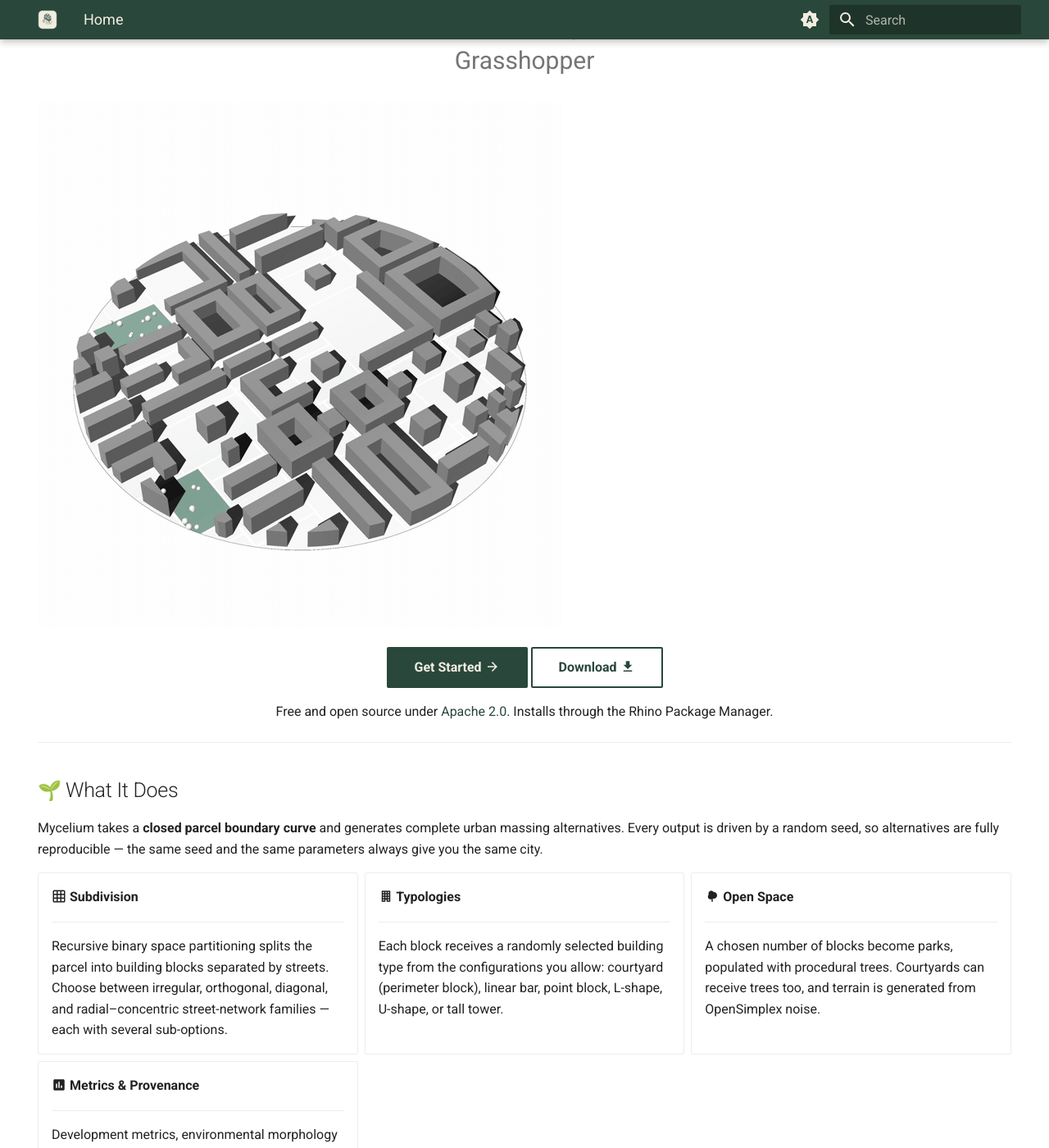
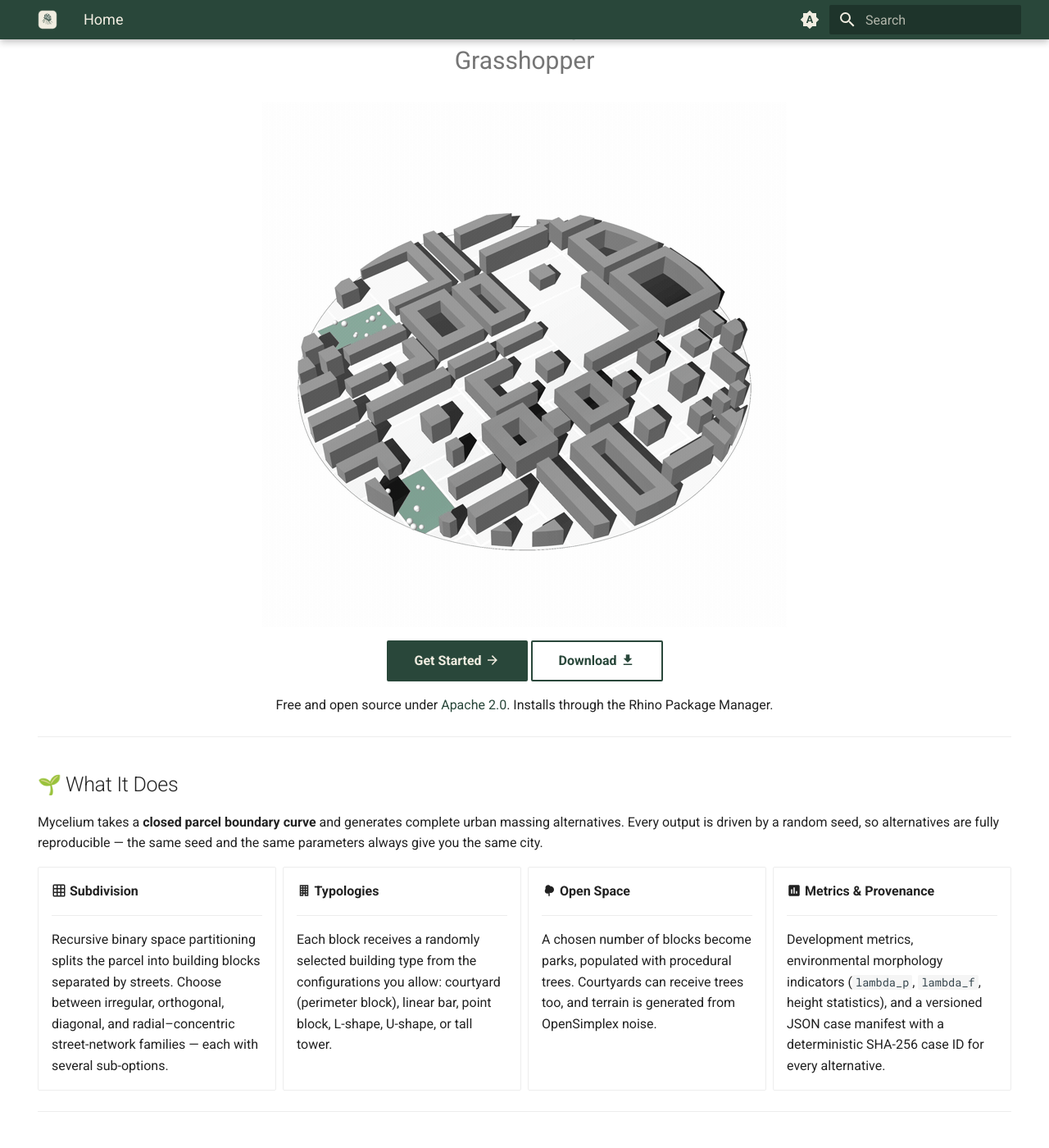
Before and after one commit to MyceliumGH-Dev/Mycelium-Website, an MkDocs documentation site: the page built from docs/index.md, in a window 1280 px wide and 1400 px high, scrolled down 393 px. Shown: the whole window at 82% size. Built offline with MkDocs 1.6.1 and Material for MkDocs 9.7.7, drawn with Linux system fonts in a browser that asks for light colours; emoji names are drawn with the system emoji font.

Commit message:
Center the landing gif and lay the feature cards out four per row
The gif is 640px square, narrower than the landing page's content column, so it
sat left-aligned; .center was already defined in extra.css.

Material lays .grid.cards out as auto-fit / minmax(16rem, 1fr), which lands on
three across and strands the fourth card on its own row. The cards--four
modifier pins the count at wide widths and drops to two, then one, below —
scoped to the modifier so later card grids keep the default behaviour.

```diff
--- a/docs/index.md
+++ b/docs/index.md
@@ -14,7 +14,7 @@
   Generative urban massing for Rhino&nbsp;8 and Grasshopper
 </p>
 
-![Sample massing outputs](assets/images/samples.gif){.skip-lightbox}
+![Sample massing outputs](assets/images/samples.gif){ .skip-lightbox .center }
 
 <div align="center" markdown="1">
   [Get Started :material-arrow-right:](https://mycelium-gh-docs.netlify.app){ .md-button .md-button--primary aria-label="Get started with the Mycelium documentation" }
@@ -35,7 +35,7 @@
 alternatives. Every output is driven by a random seed, so alternatives are fully
 reproducible — the same seed and the same parameters always give you the same city.
 
-<div class="grid cards" markdown>
+<div class="grid cards cards--four" markdown>
 
 -   __:material-grid: Subdivision__
 
--- a/docs/stylesheets/extra.css
+++ b/docs/stylesheets/extra.css
@@ -117,6 +117,27 @@
   color: #ffffff;
 }
 
+/* --- Card grids ---------------------------------------------------------- */
+
+/* Material lays `.grid.cards` out as auto-fit / minmax(16rem, 1fr), which lands on three
+   across at the landing page's width and leaves a fourth card stranded on its own row.
+   `cards--four` pins the count instead. Scoped to the modifier class so it cannot catch
+   card grids added elsewhere later. */
+
+@media screen and (min-width: 60em) {
+  .md-typeset .grid.cards--four {
+    grid-template-columns: repeat(4, 1fr);
+  }
+}
+
+@media screen and (min-width: 30em) and (max-width: 59.9375em) {
+  .md-typeset .grid.cards--four {
+    grid-template-columns: repeat(2, 1fr);
+  }
+}
+
+/* Below 30em Material's own single-column rule applies unchanged. */
+
 /* --- Layout helpers ------------------------------------------------------ */
 
 .center-text {
```
